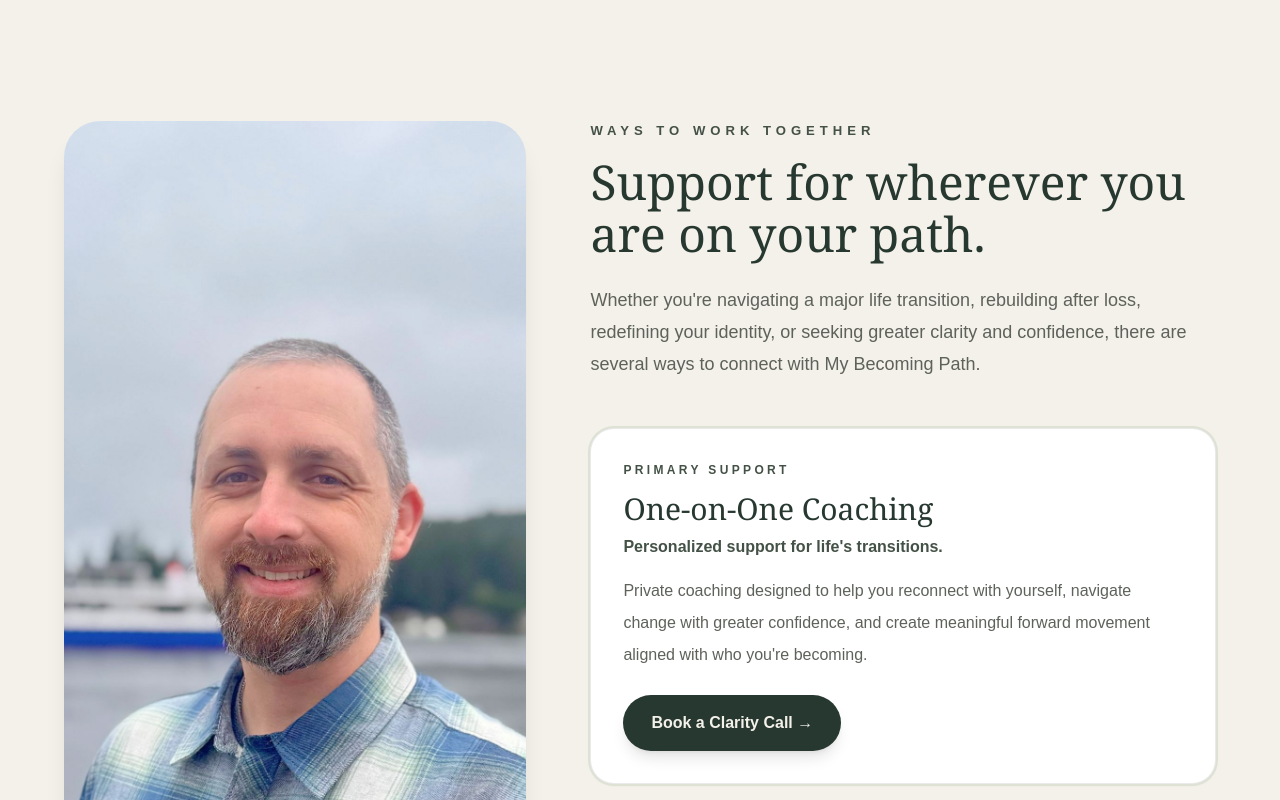
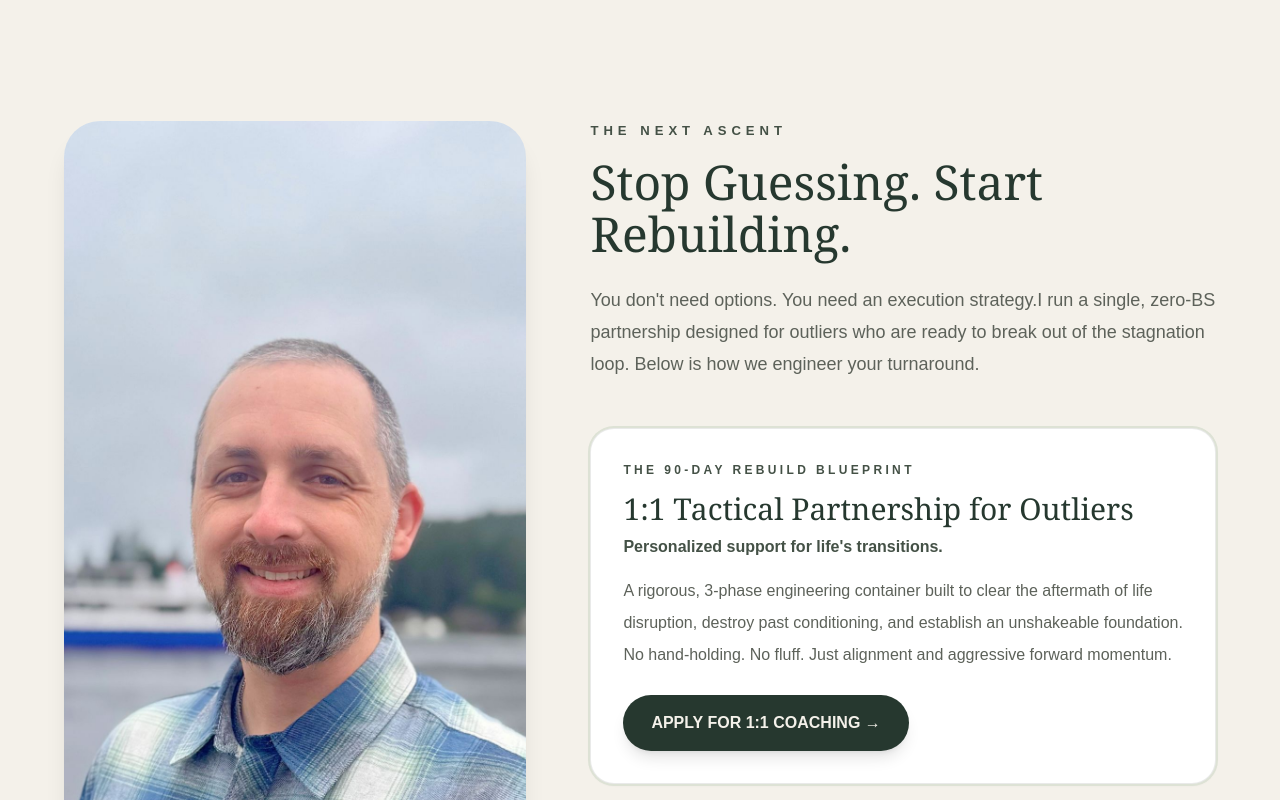
Before and after one commit to mybecomingpath/my-becoming-path, a Next.js app: page / in a window 1280 px wide. Shown: the part 3860-4660 px from the top of the page. Built offline with nearby package versions, Linux system fonts and the light colour scheme.

Commit message:
Update page.tsx

```diff
--- a/app/page.tsx
+++ b/app/page.tsx
@@ -347,28 +347,26 @@ REAL TURNAROUNDS. UNCOMPROMISED RESULTS.    </h2>
     {/* Text Column */}
     <div>
       <p className="mb-4 text-[0.82rem] font-semibold uppercase tracking-[0.38em] text-[#445146]">
-        WAYS TO WORK TOGETHER
+        THE NEXT ASCENT
       </p>
 
       <h2 className="max-w-3xl font-serif text-5xl leading-[1.08] text-[#26382F]">
-        Support for wherever you are on your path.
+        Stop Guessing. Start Rebuilding.
       </h2>
 
       <p className="mt-6 max-w-3xl text-lg leading-8 text-[#5D625A]">
-        Whether you're navigating a major life transition, rebuilding after loss,
-        redefining your identity, or seeking greater clarity and confidence,
-        there are several ways to connect with My Becoming Path.
+        You don't need options. You need an execution strategy.I run a single, zero-BS partnership designed for outliers who are ready to break out of the stagnation loop. Below is how we engineer your turnaround.
       </p>
 
       <div className="mt-12 space-y-6">
         {/* Primary Offer */}
         <div className="rounded-3xl border border-[#26382F]/10 bg-white p-8 shadow-sm ring-2 ring-[#DDE2D5]">
           <p className="mb-3 text-[0.75rem] font-semibold uppercase tracking-[0.28em] text-[#445146]">
-            PRIMARY SUPPORT
+            The 90-Day Rebuild Blueprint
           </p>
 
           <h3 className="font-serif text-3xl text-[#26382F]">
-            One-on-One Coaching
+            1:1 Tactical Partnership for Outliers
           </h3>
 
           <p className="mt-2 font-semibold text-[#445146]">
@@ -376,16 +374,14 @@ REAL TURNAROUNDS. UNCOMPROMISED RESULTS.    </h2>
           </p>
 
           <p className="mt-4 leading-8 text-[#5D625A]">
-            Private coaching designed to help you reconnect with yourself,
-            navigate change with greater confidence, and create meaningful
-            forward movement aligned with who you're becoming.
+            A rigorous, 3-phase engineering container built to clear the aftermath of life disruption, destroy past conditioning, and establish an unshakeable foundation. No hand-holding. No fluff. Just alignment and aggressive forward momentum.
           </p>
 
           <Link
   href="/book"
   className="mt-6 inline-flex rounded-full bg-[#26382F] px-7 py-4 font-semibold text-[#F4F1EA] shadow-lg transition-all duration-300 hover:scale-[1.02]"
 >
-  Book a Clarity Call →
+  APPLY FOR 1:1 COACHING →
 </Link>
         </div>
 
```
